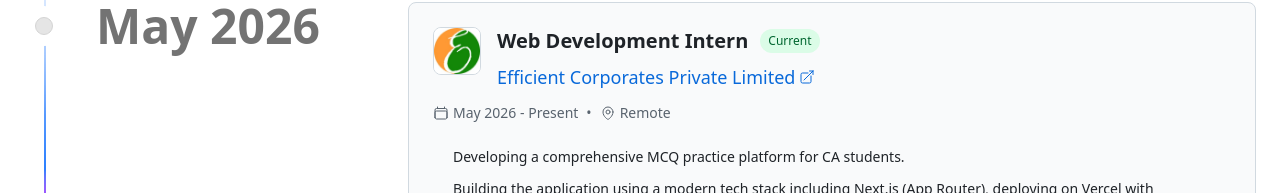
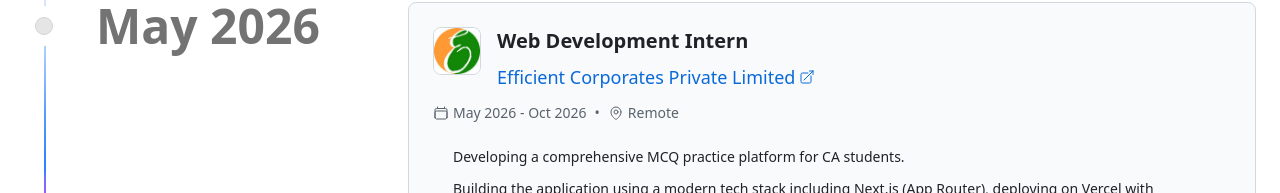
Before and after one commit to adarsh3699/My-New-Portfolio, a Next.js app: page /experience in a window 1280 px wide. Shown: the part 351-544 px from the top of the page. Built offline with nearby package versions, Linux system fonts and the light colour scheme.

Commit message:
chore: update internship duration and company link in experience data

```diff
--- a/src/data/experience.ts
+++ b/src/data/experience.ts
@@ -10,8 +10,8 @@
 		position: "Web Development Intern",
 		location: "Remote",
 		startDate: "May 2026",
-		endDate: "Present",
-		isCurrent: true,
+		endDate: "Oct 2026",
+		isCurrent: false,
 		description: [
 			"Developing a comprehensive MCQ practice platform for CA students.",
 			"Building the application using a modern tech stack including Next.js (App Router), deploying on Vercel with edge/serverless architecture.",
@@ -20,7 +20,7 @@
 			"Developing robust test session engine with offline client runtime, batching screen events in IndexedDB for resilience.",
 		],
 		technologies: ["Next.js", "PostgreSQL", "Supabase", "TypeScript", "Tailwind CSS", "Vercel", "Cloudflare"],
-		companyUrl: "https://efficientcorporates.in/",
+		companyUrl: "https://drive.google.com/file/d/1py9-8F8shI_5Zv5mBOi1zn5uD1E7bAxG/view?usp=drive_link",
 		companyLogo: "/images/ecpl-logo.jpeg",
 	},
 	{
```
